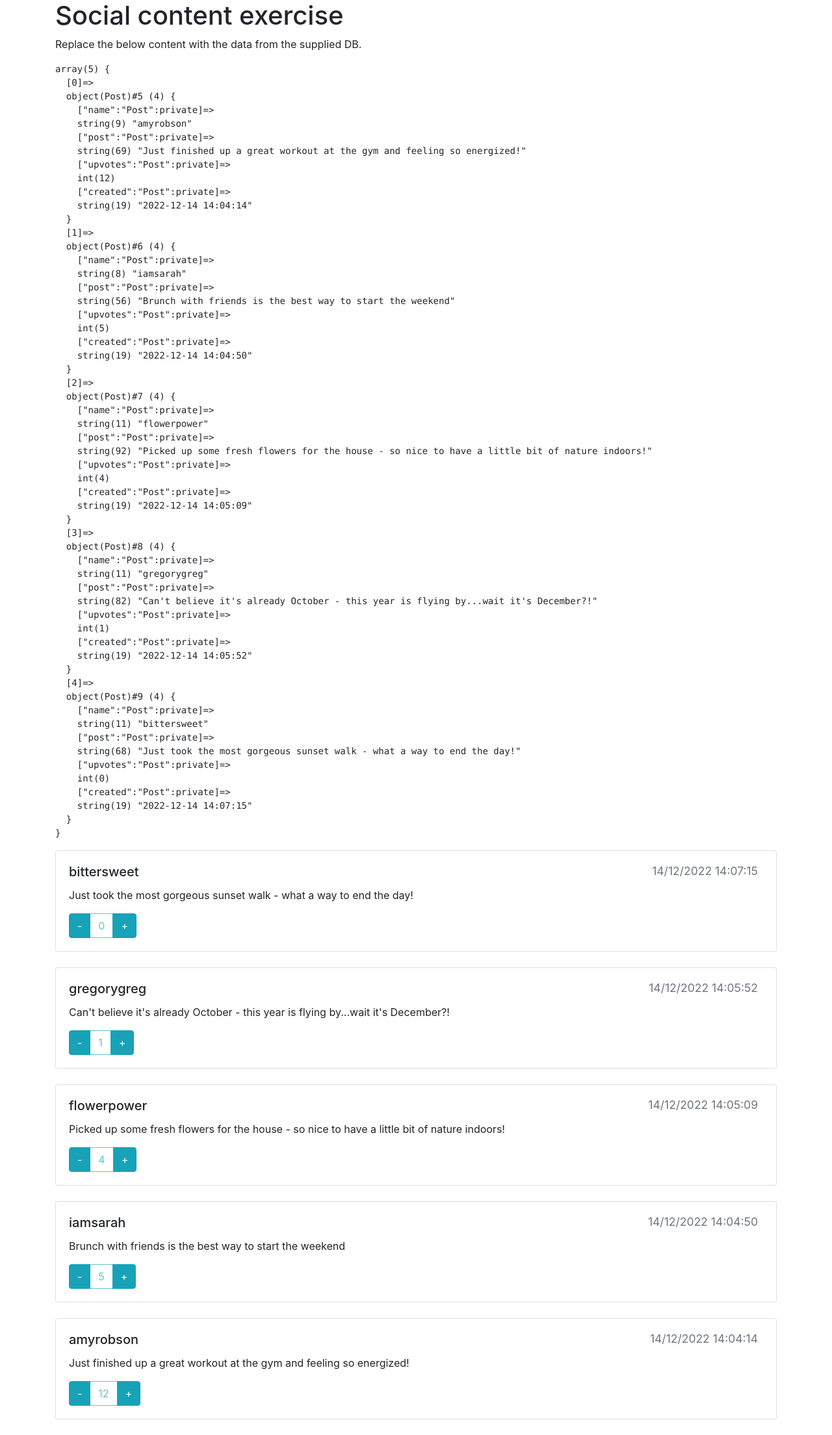
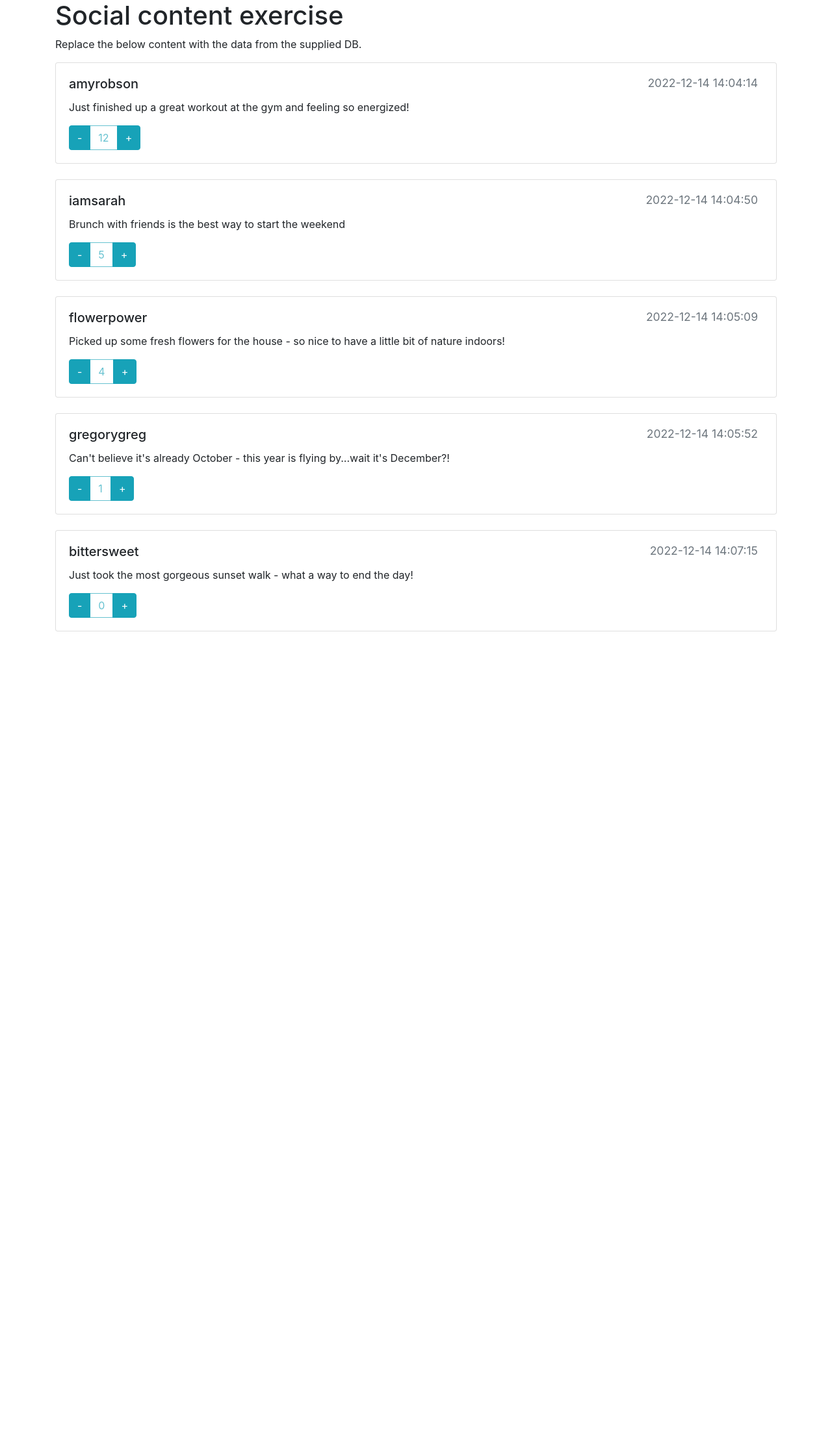
Before and after one commit to JamesMcGraaw/m6-oop-and-design-patterns, a PHP site: page / in a window 1280 px wide. Shown: the whole page at 65% size. After the commit the page ends 972 px from the top, so only its background shows below. Run offline with PHP 8.4, Linux system fonts and the light colour scheme; data comes from the database, SQL or seed files in the repository.

Commit message:
Completed social content exercise

```diff
--- a/SocialContent/index.php
+++ b/SocialContent/index.php
@@ -23,70 +23,28 @@ $posts = $contentDAO->fetchAll();
         <div class="col-12">
 
             <?php
-            echo '<pre>';
-            var_dump($posts);
-            echo '</pre>';
-            ?>
-
-            <div class="card mb-4">
-                <div class="card-body">
-                    <h5 class="card-title">bittersweet <small class="small mr-2 float-right text-muted">14/12/2022 14:07:15</small></h5>
-                    <p class="card-text">Just took the most gorgeous sunset walk - what a way to end the day!</p>
-                    <div class="btn-group" role="group">
-                        <button type="button" class="btn btn-info">-</button>
-                        <span class="disabled btn btn-outline-info">0</span>
-                        <button type="button" class="btn btn-info">+</button>
-                    </div>
-                </div>
-            </div>
-
-            <div class="card mb-4">
-                <div class="card-body">
-                    <h5 class="card-title">gregorygreg <small class="small mr-2 float-right text-muted">14/12/2022 14:05:52</small></h5>
-                    <p class="card-text">Can't believe it's already October - this year is flying by...wait it's December?!</p>
-                    <div class="btn-group" role="group">
-                        <button type="button" class="btn btn-info">-</button>
-                        <span class="disabled btn btn-outline-info">1</span>
-                        <button type="button" class="btn btn-info">+</button>
-                    </div>
-                </div>
-            </div>
-
-            <div class="card mb-4">
-                <div class="card-body">
-                    <h5 class="card-title">flowerpower <small class="small mr-2 float-right text-muted">14/12/2022 14:05:09</small></h5>
-                    <p class="card-text">Picked up some fresh flowers for the house - so nice to have a little bit of nature indoors!</p>
-                    <div class="btn-group" role="group">
-                        <button type="button" class="btn btn-info">-</button>
-                        <span class="disabled btn btn-outline-info">4</span>
-                        <button type="button" class="btn btn-info">+</button>
-                    </div>
-                </div>
-            </div>
-
-            <div class="card mb-4">
-                <div class="card-body">
-                    <h5 class="card-title">iamsarah <small class="small mr-2 float-right text-muted">14/12/2022 14:04:50</small></h5>
-                    <p class="card-text">Brunch with friends is the best way to start the weekend</p>
-                    <div class="btn-group" role="group">
-                        <button type="button" class="btn btn-info">-</button>
-                        <span class="disabled btn btn-outline-info">5</span>
-                        <button type="button" class="btn btn-info">+</button>
-                    </div>
-                </div>
-            </div>
-
-            <div class="card mb-4">
-                <div class="card-body">
-                    <h5 class="card-title">amyrobson <small class="small mr-2 float-right text-muted">14/12/2022 14:04:14</small></h5>
-                    <p class="card-text">Just finished up a great workout at the gym and feeling so energized!</p>
-                    <div class="btn-group" role="group">
-                        <button type="button" class="btn btn-info">-</button>
-                        <span class="disabled btn btn-outline-info">12</span>
-                        <button type="button" class="btn btn-info">+</button>
-                    </div>
-                </div>
-            </div>
+            foreach ($posts as $post) {
+            echo ('<div class="card mb-4">'
+                .'<div class="card-body">'
+                .'<h5 class="card-title">'
+                . $post->getName()
+                .'<small class="small mr-2 float-right text-muted">'
+                . $post->getCreated()
+                .'</small>'
+                .'</h5>'
+                .'<p class="card-text">'
+                . $post->getPost()
+                .'</p>'
+                .'<div class="btn-group" role="group">'
+                .'<button type="button" class="btn btn-info">-</button>'
+                .'<span class="disabled btn btn-outline-info">'
+                . $post->getUpvotes()
+                .'</span>'
+                .'<button type="button" class="btn btn-info">+</button>'
+                .'</div>'
+                .'</div>'
+            .'</div>');
+        }?>
 
         </div>
     </div>
```
